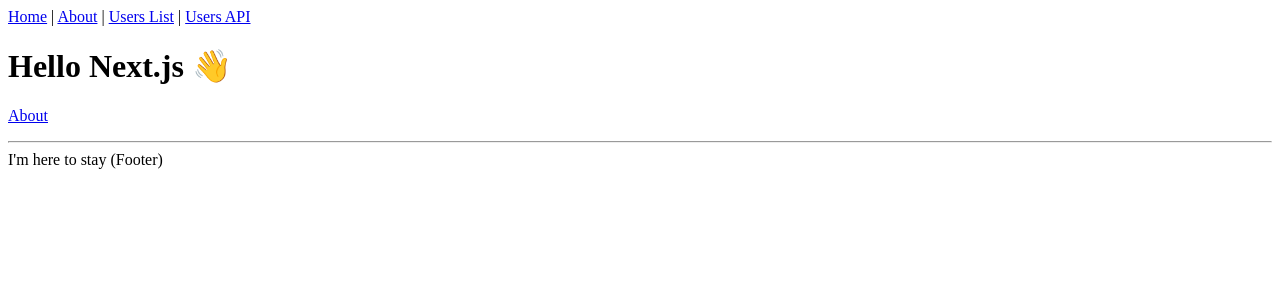
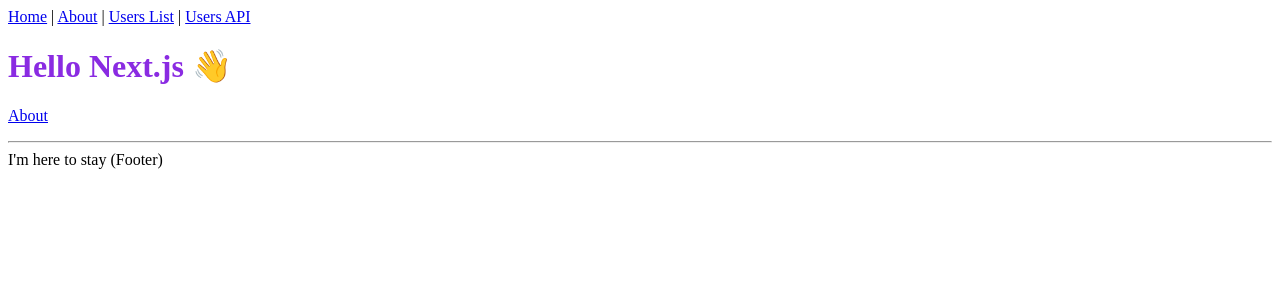
Before and after one commit to fumi-sagawa/population-trend-app, a Next.js app: page / in a window 1280 px wide. Shown: the top 300 px of the page. Built offline with nearby package versions, Linux system fonts and the light colour scheme.

Commit message:
環境の構築。パッケージのインストールや設定ファイルなど

```diff
--- a/pages/index.tsx
+++ b/pages/index.tsx
@@ -1,15 +1,25 @@
-import Link from 'next/link'
-import Layout from '../components/Layout'
+import Link from 'next/link';
+import React from 'react';
+import Layout from '../components/Layout';
+import { css } from '@emotion/react';
 
-const IndexPage = () => (
+const colorViolet = css`
+  color: blueviolet;
+`;
+const colorBlue = css`
+  color: blue;
+`;
+const flag = true;
+
+const IndexPage: React.VFC = () => (
   <Layout title="Home | Next.js + TypeScript Example">
-    <h1>Hello Next.js 👋</h1>
+    <h1 css={flag ? colorViolet : colorBlue}>Hello Next.js 👋</h1>
     <p>
       <Link href="/about">
         <a>About</a>
       </Link>
     </p>
   </Layout>
-)
+);
 
-export default IndexPage
+export default IndexPage;
--- /dev/null
+++ b/tsconfig.eslint.json
@@ -0,0 +1,5 @@
+{
+  "extends": "./tsconfig.json",
+  "includes": ["src/**/*.ts", "src/**/*.tsx", ".eslintrc.json"],
+  "exclude": ["node_modules", "dist"]
+}
--- a/tsconfig.json
+++ b/tsconfig.json
@@ -12,7 +12,8 @@
     "moduleResolution": "node",
     "resolveJsonModule": true,
     "isolatedModules": true,
-    "jsx": "preserve"
+    "jsx": "preserve",
+    "jsxImportSource": "@emotion/react"
   },
   "include": ["next-env.d.ts", "**/*.ts", "**/*.tsx"],
   "exclude": ["node_modules"]
```
Also changed, not shown: package.json (+19 -3 lines), .babelrc (added), .eslintrc.json (added), next-env.d.ts, 2 other files (tests, documents, lock files or other folders).
